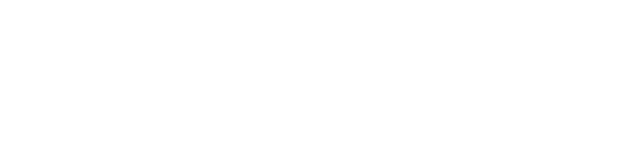
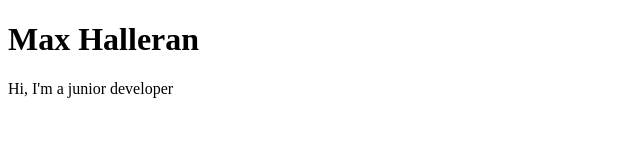
Before and after one commit to MaxHalleran/teachingPractice, a plain HTML site: page index.html in a window 1280 px wide. Shown: the whole page, without its empty margins (0-640 px from the left). Drawn offline with Linux system fonts and the light colour scheme.

Commit message:
Added content to website

```diff
--- a/index.html
+++ b/index.html
@@ -1,10 +1,13 @@
 <!DOCTYPE html>
-<html>
+<html lang="en-US">
 	<head>
 		<title>My new website</title>
 	</head>
 
 	<body>
-
+		<div>
+			<h1>Max Halleran</h1>
+			<p>Hi, I'm a junior developer</p>
+		</div>
 	</body>
 </html>
```
